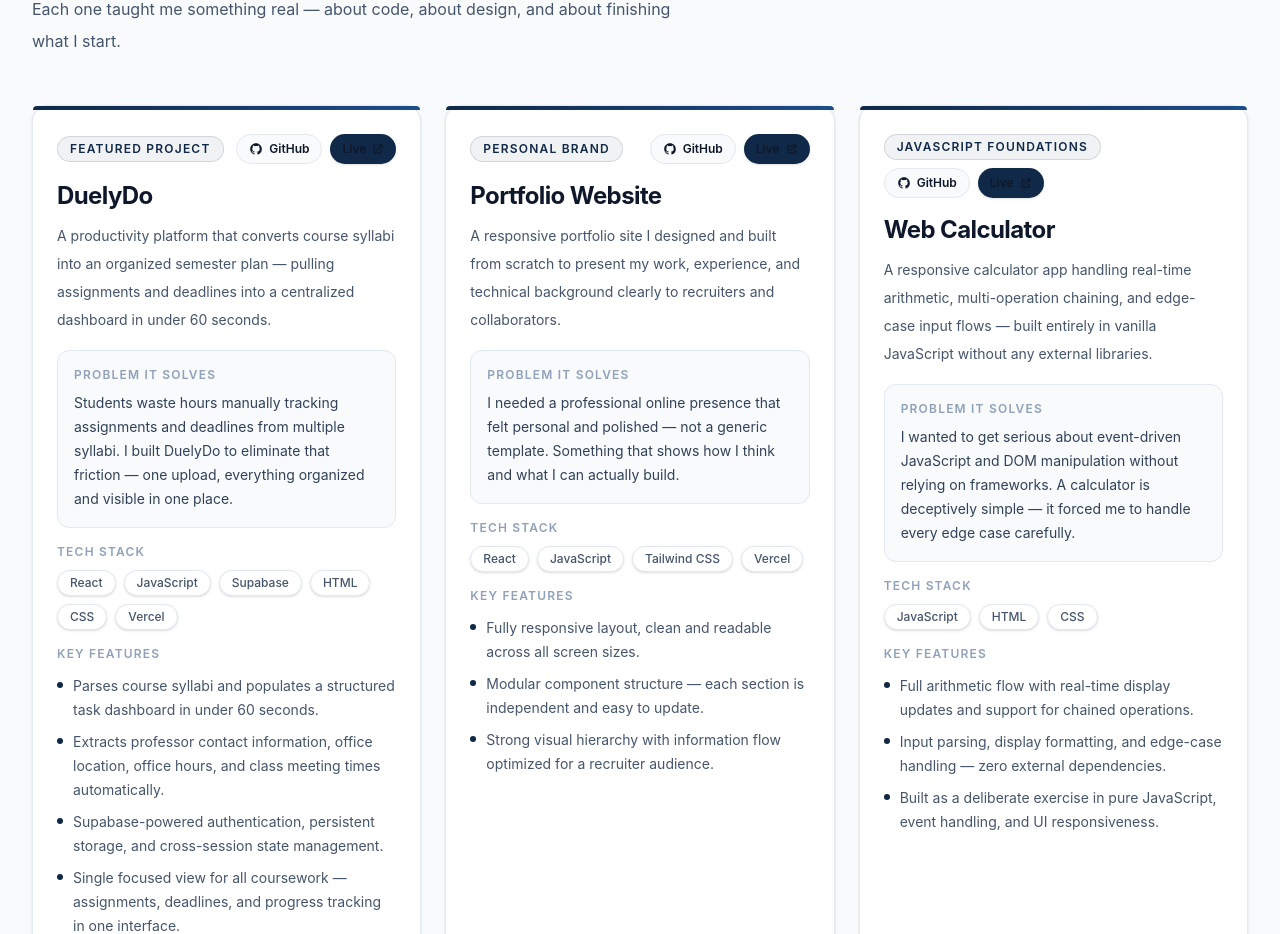
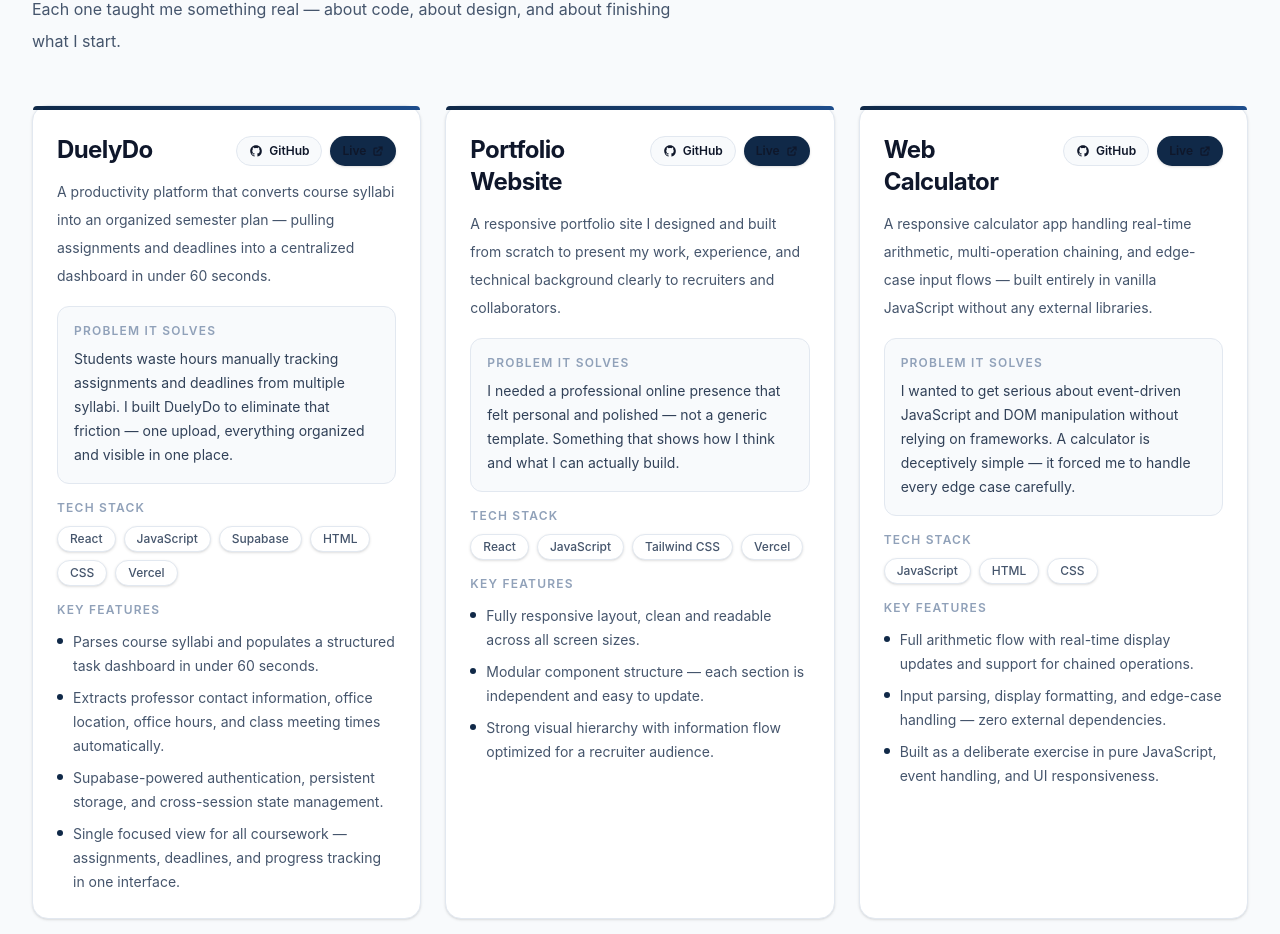
Before and after one commit to stanleytarun777/Portfolio-Website, a React (Vite) app: page / in a window 1280 px wide. Shown: the part 976-1910 px from the top of the page. Built offline with nearby package versions, Linux system fonts and the light colour scheme.

Commit message:
Remove category labels; move GitHub/Live buttons inline with project title

```diff
--- a/src/components/Projects.jsx
+++ b/src/components/Projects.jsx
@@ -23,12 +23,12 @@ function ProjectCard({ project }) {
       <div className="h-1 w-full rounded-t-2xl bg-gradient-to-r from-[#102948] to-[#1e4d8c]" />
 
       <div className="flex flex-1 flex-col p-5 sm:p-6">
-        {/* Category badge + action buttons */}
-        <div className="flex flex-wrap items-center justify-between gap-2">
-          <span className="inline-flex rounded-full border border-[rgba(16,41,72,0.14)] bg-[rgba(16,41,72,0.06)] px-3 py-1 text-xs font-semibold uppercase tracking-widest text-[#102948]">
-            {project.category}
-          </span>
-          <div className="flex shrink-0 gap-2">
+        {/* Title + action buttons */}
+        <div className="flex items-start justify-between gap-3">
+          <h3 className="text-xl font-bold tracking-tight text-slate-900 sm:text-2xl">
+            {project.title}
+          </h3>
+          <div className="flex shrink-0 gap-2 pt-0.5">
             <a
               href={project.githubUrl}
               target="_blank"
@@ -50,13 +50,8 @@ function ProjectCard({ project }) {
           </div>
         </div>
 
-        {/* Title */}
-        <h3 className="mt-4 text-xl font-bold tracking-tight text-slate-900 sm:text-2xl">
-          {project.title}
-        </h3>
-
         {/* Summary */}
-        <p className="mt-2.5 text-sm leading-7 text-slate-600">{project.summary}</p>
+        <p className="mt-3 text-sm leading-7 text-slate-600">{project.summary}</p>
 
         {/* Problem it solves */}
         <div className="mt-4 rounded-xl border border-slate-200 bg-slate-50 p-4">
```
